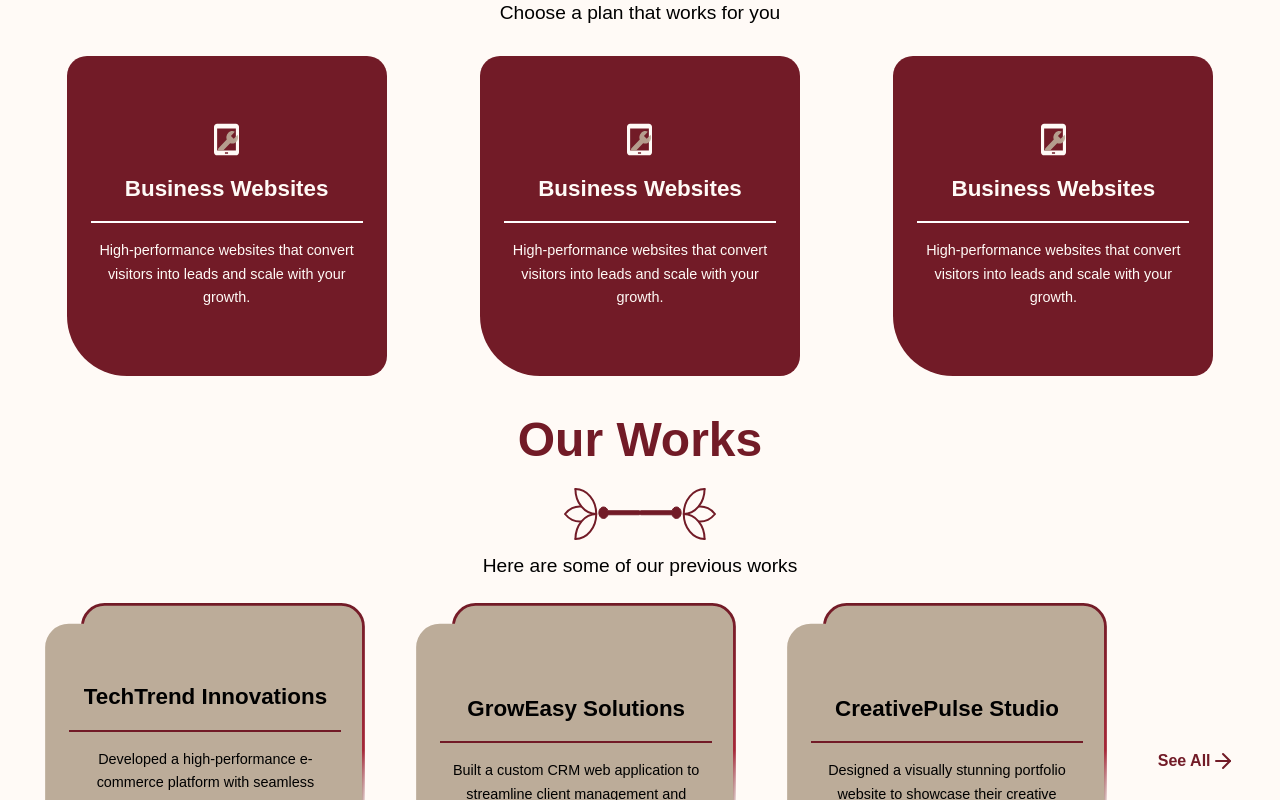
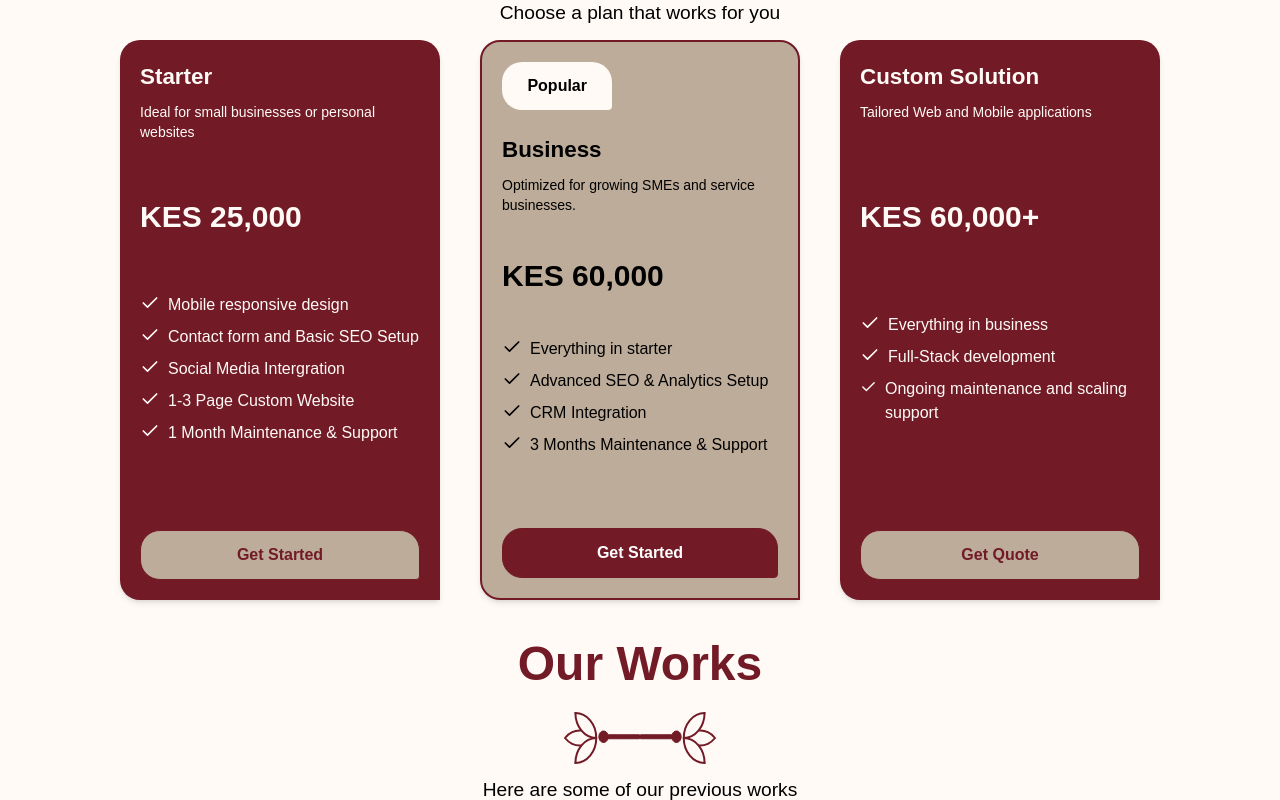
Before and after one commit to SaliMerc/esamntech-website, a React (Vite) app: page / in a window 1280 px wide. Shown: the part 2960-3760 px from the top of the page. Built offline with nearby package versions, Linux system fonts and the light colour scheme.

Commit message:
Completed the pricing section

```diff
--- a/src/components/Pricing.jsx
+++ b/src/components/Pricing.jsx
@@ -0,0 +1,31 @@
+import Button from '../components/Button';
+import { Check } from 'lucide-react';
+
+const Pricing = ({ title, price, features, text, buttonText, isPopular = false, backgroundColor = 'white', textColor = '#FFFAF6', buttonBackground = 'beige' }) => {
+    return (
+        <div className={`pricing-card h-[35rem] w-[20rem] rounded-t-[20px] rounded-bl-[20px] p-5 text-left flex flex-col justify-between shadow-md ${isPopular ? 'border-2 border-[#721B27]' : ''}`} style={{ backgroundColor, color: textColor }}>
+
+            {isPopular && (
+                <Button text="Popular" color="white" width="w-[40%]" />
+            )}
+
+            <div>
+                <h4 className="mb-2">{title}</h4>
+                <p className="text-sm mb-5">{text}</p>
+            </div>
+
+            <p className="text-3xl font-bold mb-5">KES {price}</p>
+            <ul className="list-none p-0 mb-5 pb-5">
+                {features.map((feature, index) => (
+                    <li key={index} className="mb-2 flex">
+                        <Check className="w-5 h-5 mr-2" />
+                        {feature}
+                    </li>
+                ))}
+            </ul>
+            <Button text={buttonText} color={buttonBackground} width="w-full" to="#contact" />
+        </div>
+    );
+};
+
+export default Pricing;
--- a/src/index.css
+++ b/src/index.css
@@ -23,6 +23,11 @@
   font-size: 1.4rem;
 }
 
+:root h4 {
+  font-size: 1.4rem;
+  font-weight: 600;
+}
+
 .heading-paragraphs {
   font-size: 1.2rem;
 }
--- a/src/pages/LandingPage.jsx
+++ b/src/pages/LandingPage.jsx
@@ -14,6 +14,7 @@ import WhyUsDiv from '../components/WhyUs';
 
 import PortfolioData from '../data/portofolio-data.json';
 import PortofolioDiv from '../components/Portofolio';
+import PricingDiv from '../components/Pricing';
 
 import ContactForm from '../components/ContactForm';
 
@@ -133,10 +134,53 @@ uninterrupted growth.' marginTop='5rem' icon='/icons/maintenance-icon.svg' />
           <p className="heading-paragraphs">Choose a plan that works for you</p>
         </div>
 
-        <div className="flex flex-col md:flex-row justify-around">
-          <OurServicesDiv />
-          <OurServicesDiv />
-          <OurServicesDiv />
+        <div className="flex flex-col md:flex-row items-center justify-center gap-10">
+          <PricingDiv
+            title="Starter"
+            text="Ideal for small businesses or personal websites"
+            price="25,000"
+            features={[
+              "Mobile responsive design",
+              "Contact form and Basic SEO Setup",
+              "Social Media Intergration",
+              "1-3 Page Custom Website",
+              "1 Month Maintenance & Support",
+            ]}
+            isPopular={false}
+            buttonText="Get Started"
+            backgroundColor="#721B27"
+            textColor="#FFFAF6"
+          />
+          <PricingDiv
+            title="Business"
+            text="Optimized for growing SMEs and service businesses."
+            price="60,000"
+            features={[
+              "Everything in starter",
+              "Advanced SEO & Analytics Setup",
+              "CRM Integration",
+              "3 Months Maintenance & Support",
+            ]}
+            isPopular={true}
+            buttonText="Get Started"
+            backgroundColor="#BCAC99"
+            buttonBackground="maroon"
+            textColor="#000000"
+          />
+          <PricingDiv
+            title="Custom Solution"
+            text="Tailored Web and Mobile applications"
+            price="60,000+"
+            features={[
+              "Everything in business",
+              "Full-Stack development",
+              "Ongoing maintenance and scaling support",
+            ]}
+            isPopular={false}
+            backgroundColor="#721B27"
+            textColor="#FFFAF6"
+            buttonText="Get Quote"
+          />
         </div>
       </section>
 
@@ -150,7 +194,7 @@ uninterrupted growth.' marginTop='5rem' icon='/icons/maintenance-icon.svg' />
           <p className="heading-paragraphs mb-5">Here are some of our previous works</p>
         </div>
 
-        <div className="flex flex-col md:flex-row justify-around items-center">
+        <div className="flex flex-col md:flex-row gap-8 items-center justify-center">
 
           {latestPortfolioItems.map((item, index) => (
             <PortofolioDiv
```
